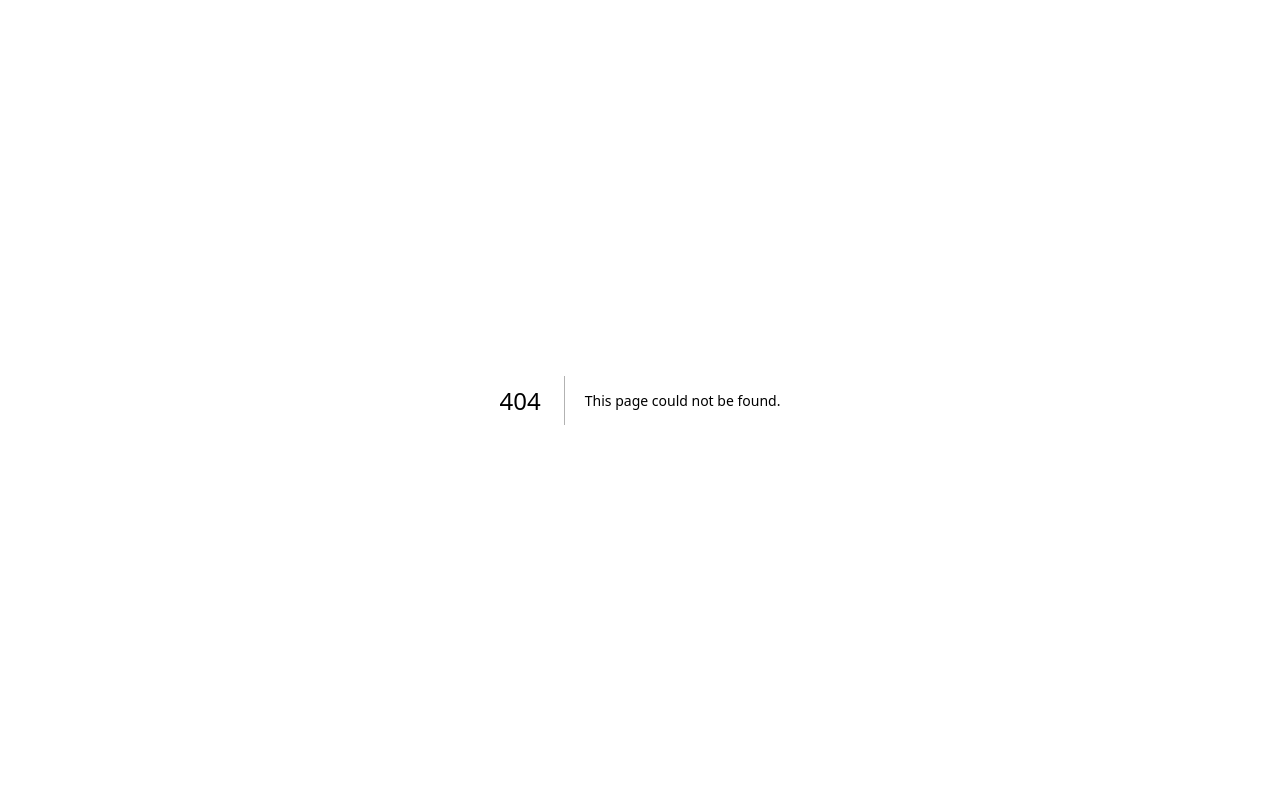
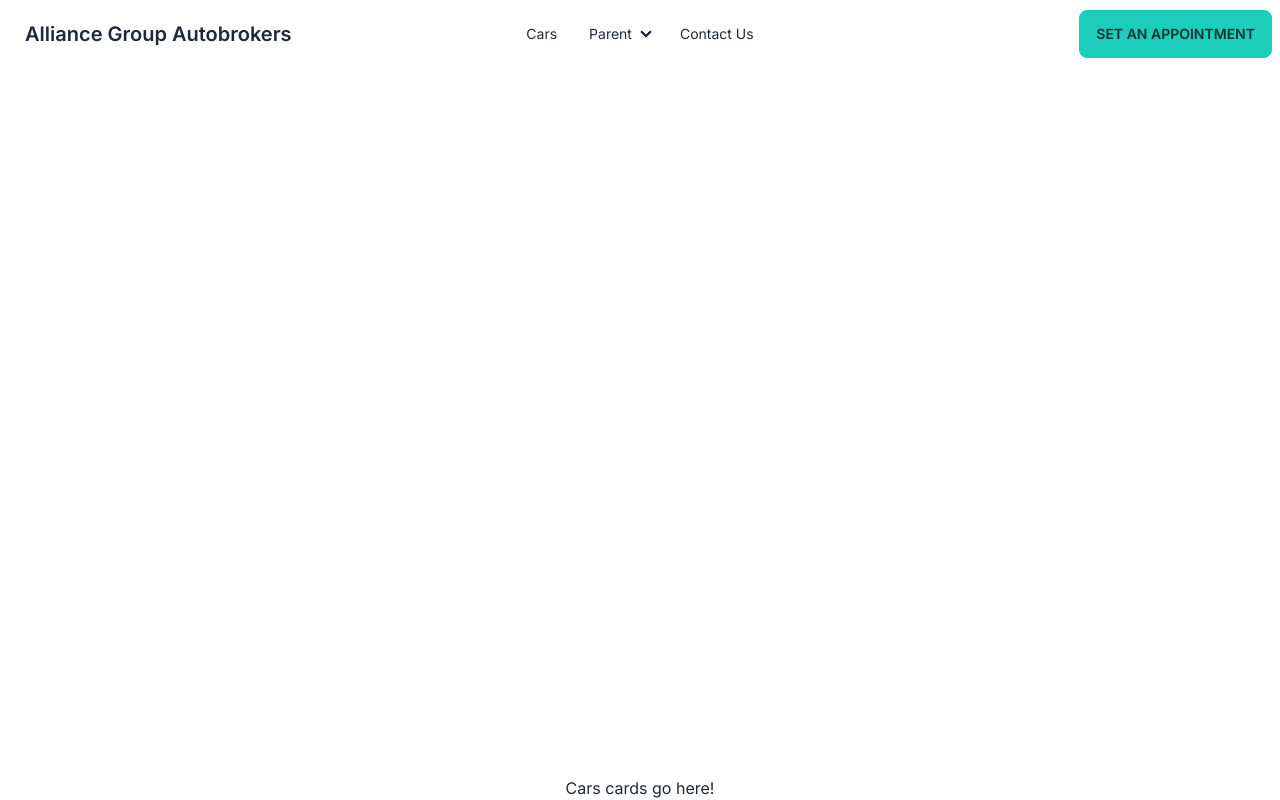
Before and after one commit to lucasmo066/alliance-auto, a Next.js app: page /cars in a window 1280 px wide. Before the commit this address had no page. Built offline with nearby package versions, Linux system fonts and the light colour scheme.

Commit message:
add cars page

```diff
--- /dev/null
+++ b/app/cars/page.tsx
@@ -0,0 +1,10 @@
+import Navbar from "../components/Navbar/Navbar"
+
+export default function Home() {
+    return (
+      <main className="flex min-h-screen flex-col items-center justify-between">
+        <Navbar />
+        Cars cards go here!
+      </main>
+    )
+  }
--- a/app/components/Hero/Hero.tsx
+++ b/app/components/Hero/Hero.tsx
@@ -8,7 +8,7 @@ const Hero = () => {
     <div className="max-w-md">
       <h1 className="mb-5 text-5xl font-bold">Hello there</h1>
       <p className="mb-5">Provident cupiditate voluptatem et in. Quaerat fugiat ut assumenda excepturi exercitationem quasi. In deleniti eaque aut repudiandae et a id nisi.</p>
-      <button className="btn btn-primary">Available Cars</button>
+      <a href="cars"><button className="btn btn-primary">See Available Cars</button></a>
     </div>
   </div>
 </div>
--- a/app/components/Testimonials/Testimonials.tsx
+++ b/app/components/Testimonials/Testimonials.tsx
@@ -0,0 +1,9 @@
+import React from 'react'
+
+const Testimonials = () => {
+  return (
+    <h1 className='text-center'>Testimonials</h1>
+  )
+}
+
+export default Testimonials
--- a/app/page.tsx
+++ b/app/page.tsx
@@ -1,11 +1,14 @@
 import Navbar from "./components/Navbar/Navbar";
-import Hero from "./components/Hero/Hero"
+import Hero from "./components/Hero/Hero";
+import Testimonials from "./components/Testimonials/Testimonials";
+
 
 export default function Home() {
   return (
     <main className="flex min-h-screen flex-col items-center justify-between">
       <Navbar />
       <Hero />
+      <Testimonials />
     </main>
   )
 }
```
